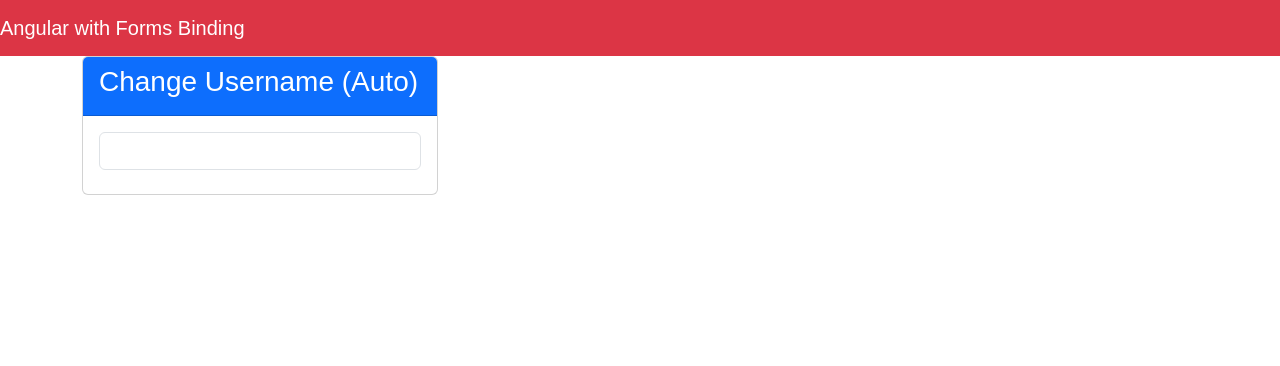
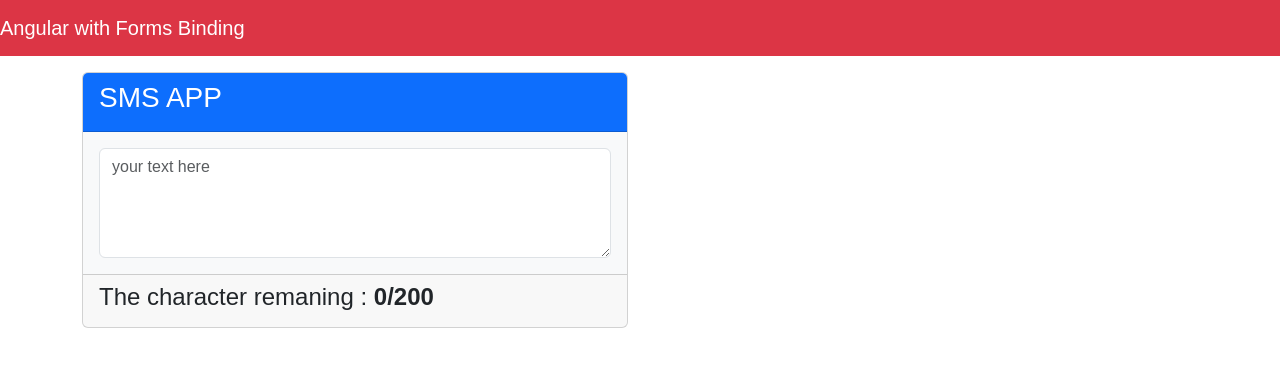
Before and after one commit to VedantKadam1105/Angular-revision, an Angular app: page / in a window 1280 px wide. Shown: the top 366 px of the page. Built offline with nearby package versions, Linux system fonts and the light colour scheme.

Commit message:
Form binding

```diff
--- a/src/app/app.component.html
+++ b/src/app/app.component.html
@@ -1,4 +1,4 @@
 <nav class="navbar navbar-dark bg-danger">
   <a href="" class="navbar-brand">Angular with Forms Binding</a>
 </nav>
-<app-change-username-auto></app-change-username-auto>
+<app-sms-app></app-sms-app>
--- a/src/app/app.module.ts
+++ b/src/app/app.module.ts
@@ -10,6 +10,7 @@
 import { FormsModule } from '@angular/forms';
 import { ChangeUsernameComponent } from './components/change-username/change-username.component';
 import { ChangeUsernameAutoComponent } from './components/change-username-auto/change-username-auto.component';
+import { SmsAppComponent } from './components/sms-app/sms-app.component';
 
 
 @NgModule({
@@ -20,7 +21,8 @@
     ProductItemComponent,
     ShoppingCartComponent,
     ChangeUsernameComponent,
-    ChangeUsernameAutoComponent
+    ChangeUsernameAutoComponent,
+    SmsAppComponent
   ],
   imports: [
     BrowserModule,
--- /dev/null
+++ b/src/app/components/sms-app/sms-app.component.html
@@ -0,0 +1,25 @@
+<section class="mt-3">
+<div class="container">
+    <div class="row">
+        <div class="col-md-6">
+            <div class="card">
+                <div class="card-header bg-primary text-white">
+                    <p class="h3">SMS APP</p>
+                </div>
+                <div class="card-body bg-light">
+                    <form>
+                        <textarea rows="4" class="form-control" placeholder="your text here" name="message" [(ngModel)]="message" [maxlength]=maxlength>
+
+                        </textarea>
+                    </form>
+                </div>
+                <div class="card-footer">
+                    <p class="h4">The character remaning :
+                        <span class="fw-bold">{{message.length}}/{{maxlength}}</span>
+                    </p>
+                </div>
+            </div>
+        </div>
+    </div>
+</div>
+</section>
--- /dev/null
+++ b/src/app/components/sms-app/sms-app.component.ts
@@ -0,0 +1,17 @@
+import { Component, OnInit } from '@angular/core';
+
+@Component({
+  selector: 'app-sms-app',
+  templateUrl: './sms-app.component.html',
+  styleUrls: ['./sms-app.component.css']
+})
+export class SmsAppComponent implements OnInit {
+
+
+  public maxlength:number=200;
+  constructor() { }
+  public message:string='';
+  ngOnInit(): void {
+  }
+
+}
```
Also changed, not shown: src/app/components/sms-app/sms-app.component.css (added), 1 other file (tests, documents, lock files or other folders).
